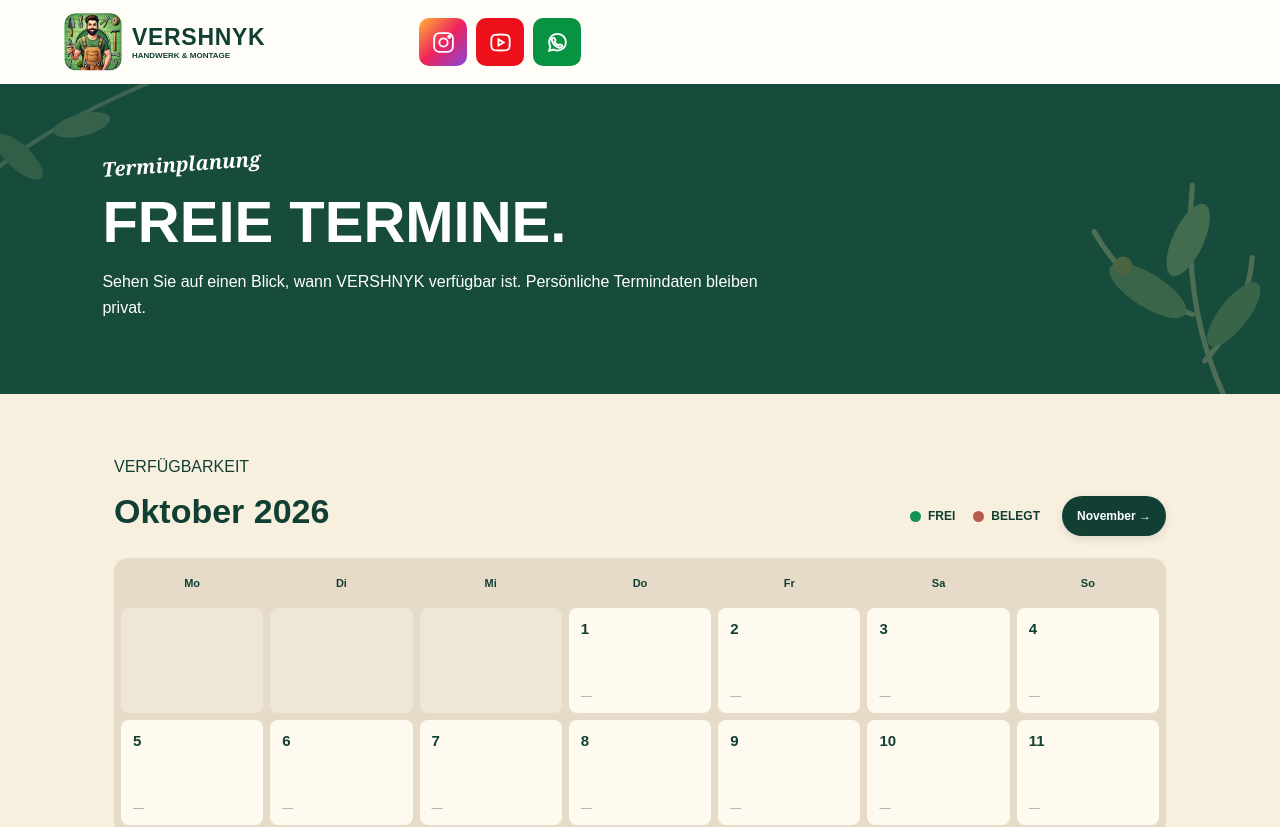
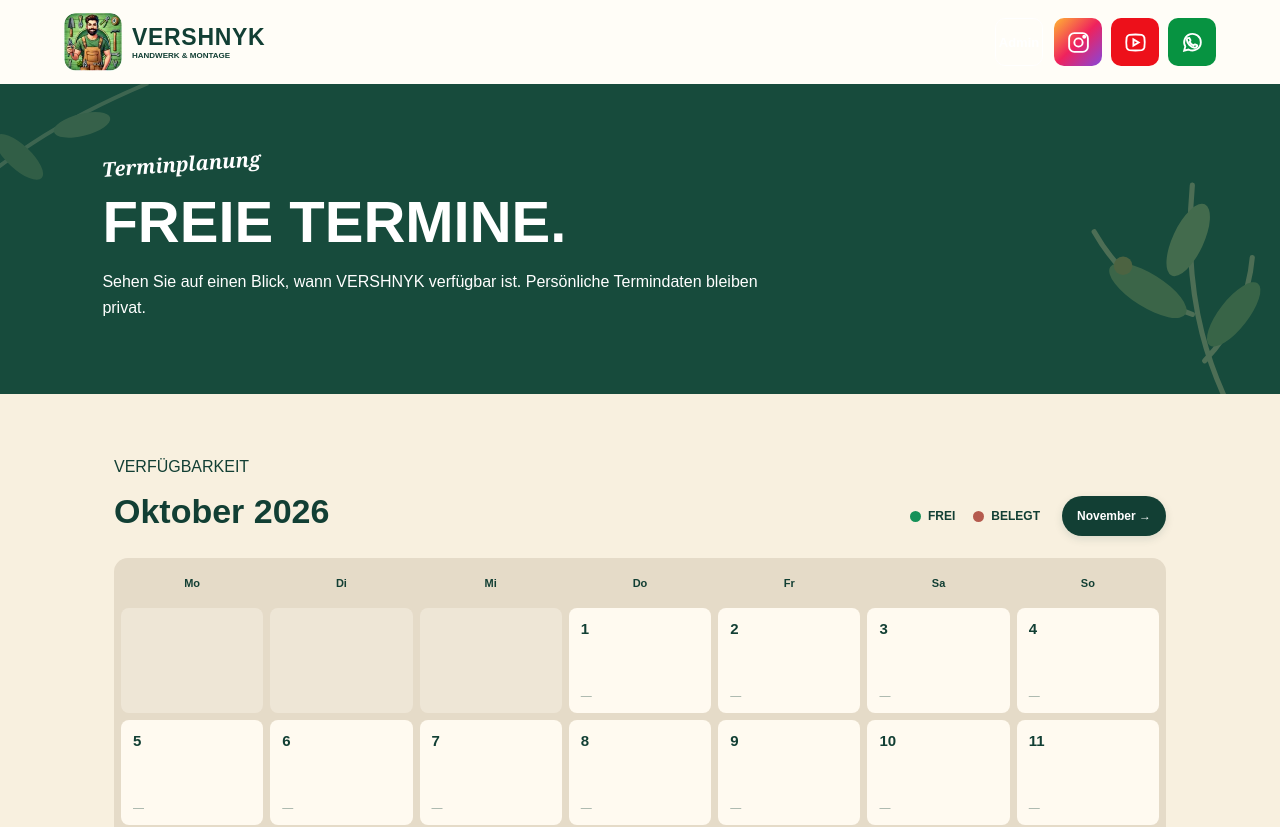
Before and after one commit to ch-ua/vershnyk-com, a Next.js app: page /kalender in a window 1280 px wide. Shown: the top 827 px of the page. Built offline with nearby package versions, Linux system fonts and the light colour scheme; no server answers.

Commit message:
Align shared header actions to the right

```diff
--- a/src/app/globals.css
+++ b/src/app/globals.css
@@ -309,3 +309,13 @@
  .youtubeVideosRail{display:flex;overflow-x:auto;gap:12px}
  .youtubeVideosRail .mediaVideo{flex:0 0 78%;width:auto;aspect-ratio:16/9}
 }
+
+
+/* Shared public header: brand left, utility actions right */
+.siteHeader{justify-content:space-between}
+.siteHeader .actions{margin-left:auto;justify-content:flex-end}
+.siteHeader .loginButton{margin-right:2px}
+@media(max-width:800px){
+ .siteHeader{padding-left:4%;padding-right:4%}
+ .siteHeader .actions{margin-left:auto}
+}
```
